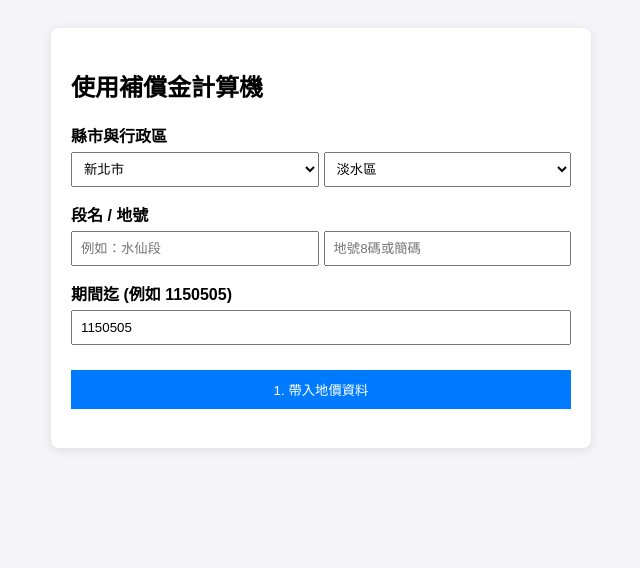
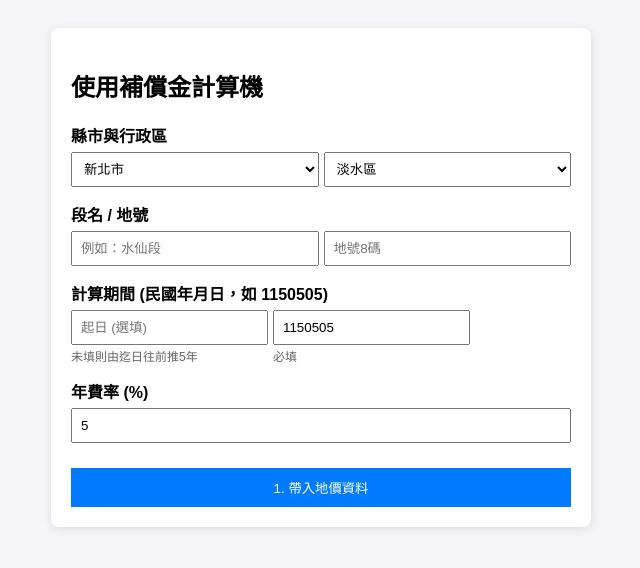
Before and after one commit to ken710168/my-land-calc, a Flask app: page / in a window 1280 px wide. Shown: the top 568 px of the page, without its empty margins (319-959 px from the left). Run offline with Flask 3, Linux system fonts and the light colour scheme.

Commit message:
Update index.html

```diff
--- a/templates/index.html
+++ b/templates/index.html
@@ -2,7 +2,7 @@
 <html lang="zh-TW">
 <head>
     <meta charset="UTF-8">
-    <title>使用補償金計算機 (雲端版)</title>
+    <title>使用補償金計算機 (智慧日算版)</title>
     <style>
         body { font-family: sans-serif; background: #f4f4f9; padding: 20px; }
         .container { max-width: 500px; margin: auto; background: white; padding: 20px; border-radius: 8px; box-shadow: 0 2px 10px rgba(0,0,0,0.1); }
@@ -11,6 +11,8 @@
         input, select { width: 100%; padding: 8px; box-sizing: border-box;}
         button { width: 100%; padding: 10px; background: #28a745; color: white; border: none; cursor: pointer; margin-top: 10px;}
         .price-box { background: #e9ecef; padding: 10px; margin-top: 10px; border-radius: 5px; }
+        .result-box { background: #d1ecf1; color: #0c5460; padding: 15px; margin-top: 15px; border-radius: 5px; border: 1px solid #bee5eb; }
+        .hint { font-size: 12px; color: #666; font-weight: normal; margin-top: 2px; }
     </style>
 </head>
 <body>
@@ -25,39 +27,54 @@
                 <option value="新北市">新北市</option>
                 <option value="基隆市">基隆市</option>
             </select>
-            <select id="district">
-                </select>
+            <select id="district"></select>
         </div>
     </div>
 
     <div class="form-group">
         <label>段名 / 地號</label>
         <div style="display: flex; gap: 5px;">
-            <input type="text" id="section" value="" placeholder="例如：水仙段">
-            <input type="text" id="landNumber" value="" placeholder="地號8碼或簡碼">
+            <input type="text" id="section" placeholder="例如：水仙段">
+            <input type="text" id="landNumber" placeholder="地號8碼">
         </div>
     </div>
 
     <div class="form-group">
-        <label>期間迄 (例如 1150505)</label>
-        <input type="text" id="endDate" value="1150505">
+        <label>計算期間 (民國年月日，如 1150505)</label>
+        <div style="display: flex; gap: 5px;">
+            <div>
+                <input type="text" id="startDate" placeholder="起日 (選填)">
+                <div class="hint">未填則由迄日往前推5年</div>
+            </div>
+            <div>
+                <input type="text" id="endDate" value="1150505" placeholder="迄日 (必填)">
+                <div class="hint">必填</div>
+            </div>
+        </div>
+    </div>
+
+    <div class="form-group">
+        <label>年費率 (%)</label>
+        <input type="number" id="rate" value="5" step="0.1">
     </div>
 
     <button onclick="fetchPrices()" id="fetchBtn" style="background: #007bff;">1. 帶入地價資料</button>
 
     <div id="priceFields" class="price-box" style="display:none;">
-        <p>各奇數年公告地價 (自動從資料庫帶入，可修改)：</p>
+        <p>請選擇或輸入「當年公告地價」：</p>
         <div id="dynamicInputs"></div>
     </div>
 
     <button onclick="calculate()" id="calcBtn" style="display:none;">2. 計算補償金</button>
-    <h3 id="result"></h3>
+
+    <div id="resultArea" class="result-box" style="display:none;">
+        <h3 style="margin-top:0;">計算結果</h3>
+        <p id="calcDetails" style="font-size: 14px; line-height: 1.6;"></p>
+        <h2 id="finalResult" style="color: #d9534f; margin: 0;"></h2>
+    </div>
 </div>
 
 <script>
-    // ==========================================
-    // 1. 縣市與行政區連動邏輯
-    // ==========================================
     const districtMap = {
         "新北市": ["淡水區", "三芝區", "石門區", "金山區", "萬里區", "瑞芳區", "平溪區", "雙溪區", "貢寮區"],
         "基隆市": ["七堵區"]
@@ -66,24 +83,32 @@
     function updateDistricts() {
         const city = document.getElementById('city').value;
         const districtSelect = document.getElementById('district');
-
-        // 清空現有的選項
         districtSelect.innerHTML = '';
-
-        // 根據選擇的縣市，把對應的行政區塞進去
         districtMap[city].forEach(d => {
             districtSelect.innerHTML += `<option value="${d}">${d}</option>`;
         });
     }
-
-    // 當網頁一打開時，先執行一次，讓預設的新北市行政區跑出來
     window.onload = updateDistricts;
 
+    function parseRocDate(dateStr) {
+        if(!dateStr || dateStr.length < 6) return null;
+        const year = parseInt(dateStr.slice(0, dateStr.length - 4)) + 1911;
+        const month = parseInt(dateStr.slice(-4, -2)) - 1;
+        const day = parseInt(dateStr.slice(-2));
+        return new Date(year, month, day);
+    }
 
-    // ==========================================
-    // 2. 抓取資料與計算邏輯 (維持不變)
-    // ==========================================
+    function toRocString(dateObj) {
+        const y = dateObj.getFullYear() - 1911;
+        const m = (dateObj.getMonth() + 1).toString().padStart(2, '0');
+        const d = dateObj.getDate().toString().padStart(2, '0');
+        return `${y}/${m}/${d}`;
+    }
+
     async function fetchPrices() {
+        const endDateVal = document.getElementById('endDate').value;
+        if(!endDateVal) return alert("請輸入迄日！");
+
         const fetchBtn = document.getElementById('fetchBtn');
         fetchBtn.innerText = "讀取中...";
         fetchBtn.disabled = true;
@@ -93,8 +118,8 @@
             district: document.getElementById('district').value,
             section: document.getElementById('section').value,
             landNumber: document.getElementById('landNumber').value,
-            endDate: document.getElementById('endDate').value,
-            startDate: ""
+            endDate: endDateVal,
+            startDate: document.getElementById('startDate').value
         };
 
         try {
@@ -103,40 +128,23 @@
                 headers: {'Content-Type': 'application/json'},
                 body: JSON.stringify(payload)
             });
-
-            if (!response.ok) {
-                throw new Error(`伺服器錯誤代碼: ${response.status}`);
-            }
-
             const data = await response.json();
-
-            if (data.error) {
-                alert(data.error);
-                return;
-            }
+            if (data.error) return alert(data.error);
 
             const container = document.getElementById('dynamicInputs');
             container.innerHTML = '';
-
-            let hasAnyPrice = false;
-
-            data.yearsData.forEach(item => {
-                if(item.price !== "") hasAnyPrice = true;
-
+            data.yearsData.reverse().forEach((item, index) => {
                 container.innerHTML += `<div style="margin-bottom:5px;">
-                    ${item.year}年: <input type="number" class="price-input" value="${item.price}" placeholder="查無資料，可手動輸入">
+                    <label>
+                        <input type="radio" name="selectedPrice" value="${item.price}" ${index === 0 ? 'checked' : ''}>
+                        ${item.year}年: <input type="number" class="price-input" value="${item.price}" style="width: 120px; display:inline-block;"> 元
+                    </label>
                 </div>`;
             });
-
-            if (!hasAnyPrice) {
-                alert("提醒：資料庫中找不到這筆地號的地價，您可以手動填寫或檢查輸入是否有誤。");
-            }
-
             document.getElementById('priceFields').style.display = 'block';
             document.getElementById('calcBtn').style.display = 'block';
-
         } catch (error) {
-            alert("連線發生錯誤，請稍後再試或檢查 Logs。\n詳細原因: " + error.message);
+            alert("連線錯誤");
         } finally {
             fetchBtn.innerText = "1. 帶入地價資料";
             fetchBtn.disabled = false;
@@ -144,23 +152,39 @@
     }
 
     function calculate() {
-        const inputs = document.querySelectorAll('.price-input');
-        let total = 0;
-        let count = 0;
-        inputs.forEach(input => {
-            if(input.value) {
-                total += parseFloat(input.value);
-                count++;
-            }
-        });
+        const selectedRadio = document.querySelector('input[name="selectedPrice"]:checked');
+        if (!selectedRadio) return alert('請先帶入並選擇地價');
+        const price = parseFloat(selectedRadio.closest('label').querySelector('.price-input').value);
+        const ratePercent = parseFloat(document.getElementById('rate').value);
 
-        if(count === 0) return alert('請確認地價已填寫');
+        // 日期處理
+        const endStr = document.getElementById('endDate').value;
+        const startStr = document.getElementById('startDate').value;
+        const endObj = parseRocDate(endStr);
+        if(!endObj) return alert('迄日格式錯誤');
 
-        const avg = total / count;
-        const finalAmount = Math.round(avg * 0.05 * 5);
-        document.getElementById('result').innerText = `估算補償金：NT$ ${finalAmount}`;
+        let startObj = parseRocDate(startStr);
+        let isDefaultFiveYears = false;
+
+        if (!startObj) {
+            // 如果沒填起日，自動回推 5 年
+            startObj = new Date(endObj);
+            startObj.setFullYear(startObj.getFullYear() - 5);
+            isDefaultFiveYears = true;
+        }
+
+        const diffDays = Math.ceil(Math.abs(endObj - startObj) / (1000 * 60 * 60 * 24));
+        const rawAmount = price * (ratePercent/100) * (diffDays / 365);
+        const finalAmount = Math.ceil(rawAmount); // 無條件進位
+
+        document.getElementById('calcDetails').innerHTML = `
+            使用期間：${toRocString(startObj)} 至 ${toRocString(endObj)} ${isDefaultFiveYears ? '(自動推算5年)' : ''}<br>
+            計算日數：${diffDays} 天<br>
+            計算公式：${price} × ${ratePercent}% × (${diffDays}/365)
+        `;
+        document.getElementById('finalResult').innerText = `NT$ ${finalAmount.toLocaleString()}`;
+        document.getElementById('resultArea').style.display = 'block';
     }
 </script>
-
 </body>
 </html>
```
